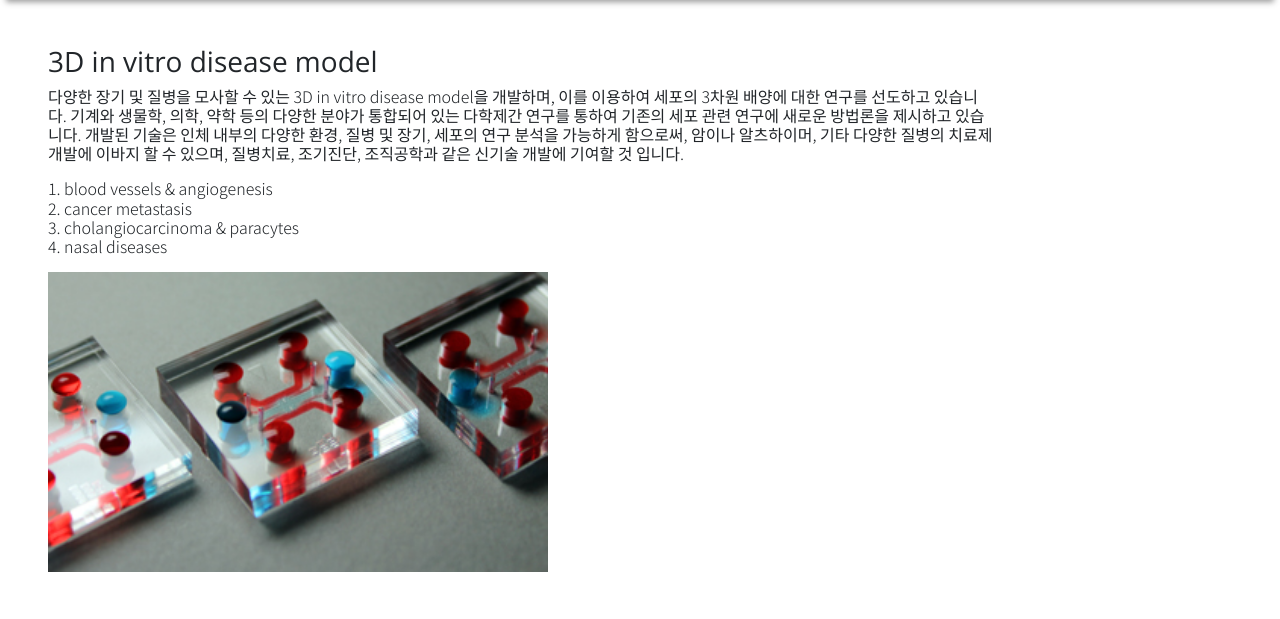
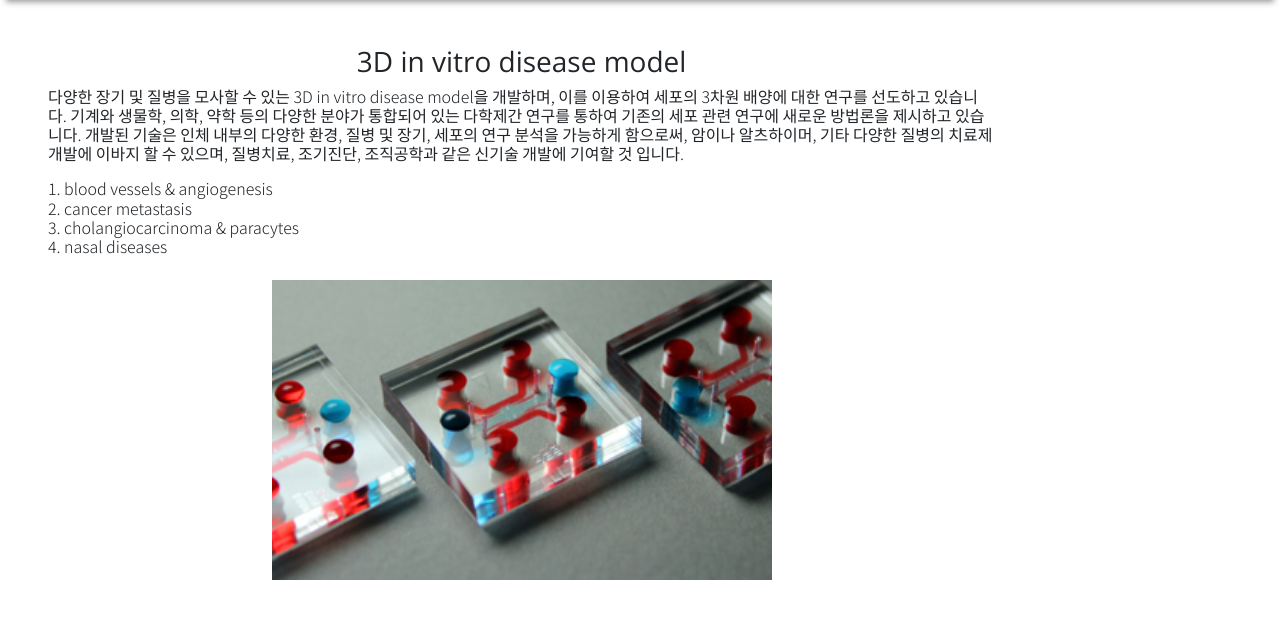
Before and after one commit to jihyuunn/sidlab-2, a Django app: page /projects/1/ in a window 1280 px wide. Shown: the part 75-694 px from the top of the page. Run offline with Django 3.2, Linux system fonts and the light colour scheme; data comes from the database, SQL or seed files in the repository; some libraries are stand-ins or nearby versions.

Commit message:
detail center

```diff
--- a/static/blog.css
+++ b/static/blog.css
@@ -46,6 +46,9 @@ body {
 }
 
 .project_detail {
+    display: flex;
+    flex-direction: column;
+    align-items: center;
     width: 80%;
     margin-bottom: 100px;
 }
```
